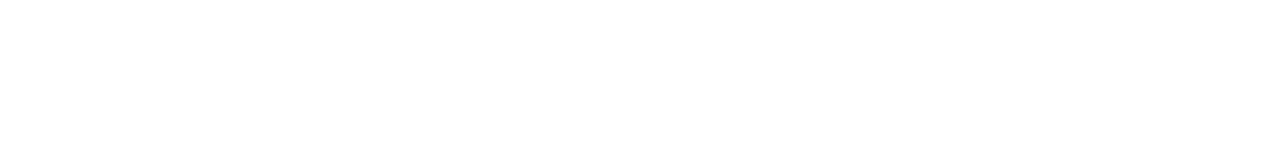
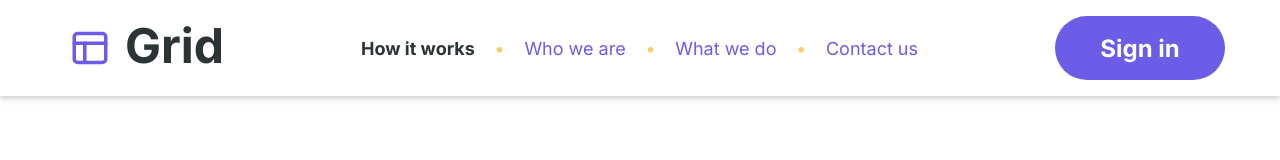
Before and after one commit to Yrysbek-Joroev/grit-landing, a plain HTML site: page index.html in a window 1280 px wide. Drawn offline with Linux system fonts and the light colour scheme.

Commit message:
Добавить шапку

```diff
--- a/index.html
+++ b/index.html
@@ -4,9 +4,27 @@
         <meta charset="UTF-8">
         <meta name="viewport" content="wigth=device-width, initial-scale=1.0">
         <link rel="stylesheet" href="style.css">
+        <link href="https://fonts.googleapis.com/css2?family=Inter:wght@300;400;500;700&display=swap" rel="stylesheet">
         <title>Grid</title>
     </head>
     <body>
-
+        <header class="header">
+            <div class="center header__content">
+                <div class="logo">
+                    <img class="log__image" src="./icon-layout.svg" alt="">
+                    <b class="logo__text">Grid</b>
+                </div>
+                <nav class="main-nav">
+                    <a class="main-nav__link main-nav__link--active" href="#">How it works</a>
+                    <span class="main-nav__divider">•</span>
+                    <a class="main-nav__link" href="#">Who we are</a>
+                    <span class="main-nav__divider">•</span>
+                    <a class="main-nav__link" href="#">What we do</a>
+                    <span class="main-nav__divider">•</span>
+                    <a class="main-nav__link" href="#">Contact us</a>
+                </nav>
+                <button class="btn header__btn">Sign in</button>
+            </div>
+        </header>
     </body>
 </html>
--- a/style.css
+++ b/style.css
@@ -3,6 +3,91 @@
 }
 
 body {
-    font-family: sans-serif;
+    font-family: 'Inter', sans-serif;
     margin: 0;
+    color: var(--text);
 }
+
+ul, ol {
+    margin: 0;
+    padding: 0;
+}
+
+h1, h2, h3, p {
+    margin: 0;
+    padding: 0;
+}
+
+button {
+    font-family: inherit;
+    border: 0;
+    background: none;
+    margin: 0;
+    padding: 0;
+}
+
+:root {
+    --primary: #6C5CE7;
+    --text: #2D3436;
+    --accent1: #FDCB6E;
+    --accent2: #55EFC4;
+}
+
+.center {
+    width: 1170px;
+    margin: 0 auto;
+}
+
+.logo {
+    display: flex;
+}
+
+.btn {
+    height: 64px;
+    width: 170px;
+    font-size: 24px;
+    font-weight: 700;
+    border-radius: 32px;
+    background: var(--primary);
+    color: white;
+}
+
+.header {
+    position: fixed;
+    width: 100%;
+    padding: 16px 0;
+    background: #fff;
+    box-shadow:
+    0px 2px 4px rgba(38, 50, 56, 0.16),
+    0px 4px 8px rgba(38, 50, 56, 0.08);
+}
+
+.header__content {
+    display: grid;
+    grid-template-columns: repeat(3, auto);
+    justify-content: space-between;
+    align-items: center;
+}
+
+.logo__text {
+    font-size: 48px;
+    font-weight: 700;
+}
+
+.main-nav__link {
+    color: var(--primary);
+    text-decoration: none;
+    margin: 0 16px;
+    font-size: 18px;
+}
+
+.main-nav__link--active {
+    font-weight: 700;
+    color: var(--text);
+}
+
+.main-nav__divider {
+    color: var(--accent1);
+    font-size: 18px;
+    font-weight: bold;
+}
```
Also changed, not shown: icon-layout.svg (added).
